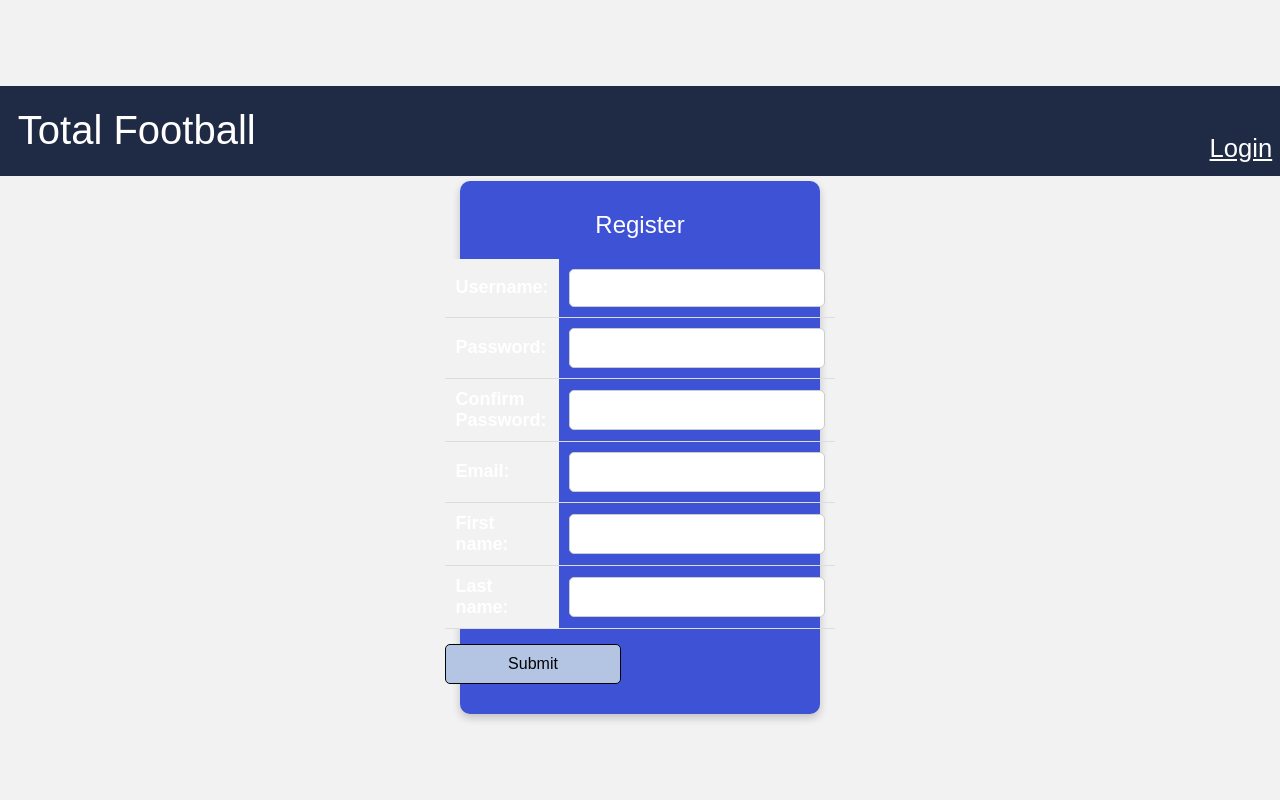
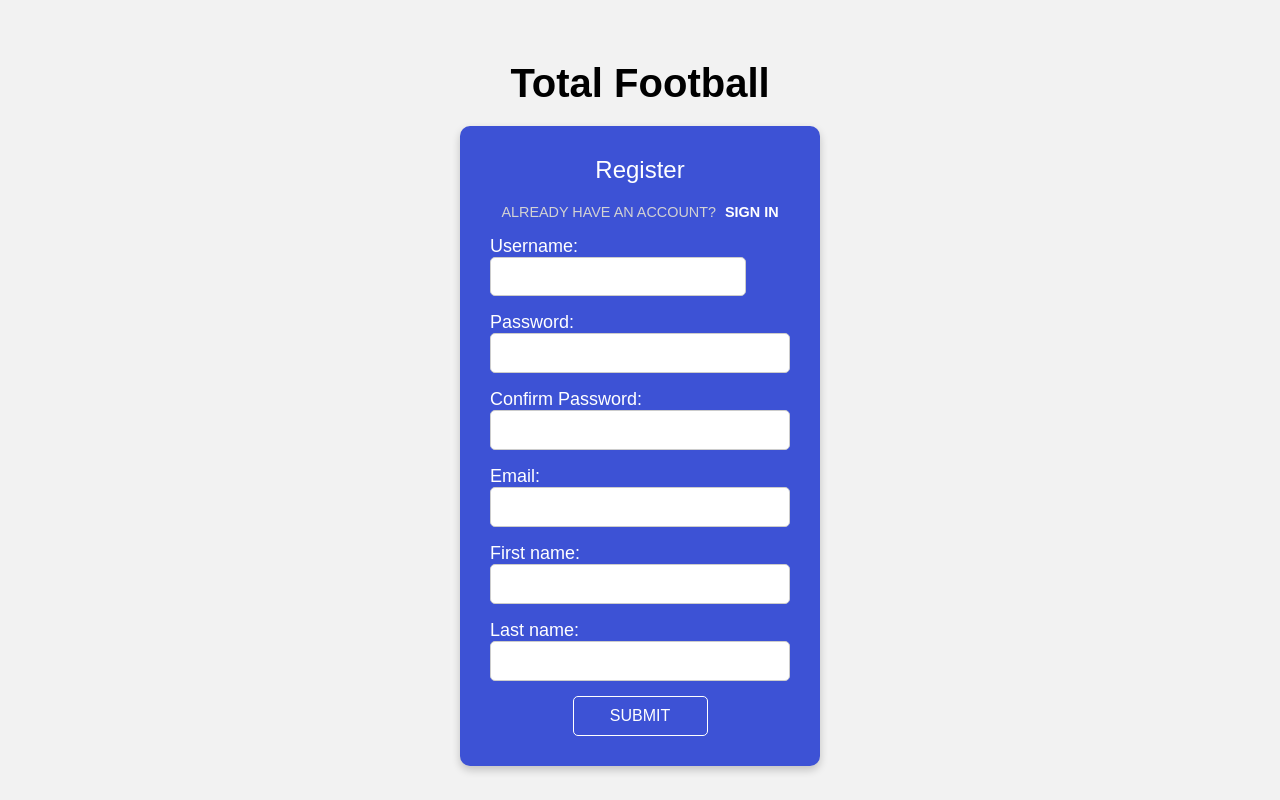
Before and after one commit to AniMani05/Total-Football, a Django app: page /register in a window 1280 px wide. Run offline with Django 5.2, Linux system fonts and the light colour scheme.

Commit message:
Improved UI for register page

```diff
--- a/totalfootball/static/login.css
+++ b/totalfootball/static/login.css
@@ -12,6 +12,7 @@ body {
     padding-left: 10px;
 }
 
+input[type="email"],
 input[type="text"],
 input[type="password"] {
     width: 100%;
@@ -76,7 +77,6 @@ button {
     justify-content: center;
     padding-left: 10px;
     flex-direction: column;
-    margin-top: 5px;
 }
 
 #id_page_name {
@@ -85,7 +85,7 @@ button {
 }
 
 .input-container {
-    margin-top: 5px;
+    margin-top: 2px;
     display: flex;
 }
 
@@ -130,7 +130,7 @@ input {
 
 .inner_post {
     display: block;
-    padding-bottom: 10px;
+    padding-bottom: 5px;
     font-size: 18px;
 }
 
@@ -252,6 +252,12 @@ table input {
     justify-content: space-between;
 }
 
+.submit-button-container {
+    display: flex;
+    justify-content: center; /* Center-aligns the button horizontally */
+    margin-top: 15px;
+}
+
 button {
     padding: 10px;
     width: 45%;
@@ -273,6 +279,10 @@ form p {
     text-align: left;
 }
 
+#id_submit_button {
+    align-self: center;
+}
+
 #id_register_button {
     padding: 10px;
     width: 45%;
@@ -287,3 +297,23 @@ form p {
 #id_register_button:hover {
     background-color: #7390C4; /* Darker green on hover */
 }
+
+.account-text {
+    text-align: center; /* Center-aligns the whole text block */
+    font-size: 0.9rem;
+    color: #d3d3d3;
+}
+
+.account-text span {
+    margin-right: 5px; /* Adds space between the text and the link */
+}
+
+.account-text a {
+    color: #fff;
+    font-weight: bold;
+    text-decoration: none;
+}
+
+.account-text a:hover {
+    text-decoration: underline;
+}
--- a/totalfootball/templates/register.html
+++ b/totalfootball/templates/register.html
@@ -7,35 +7,17 @@
     </head>
 
     <body>
-        <div class="header-box" id="id_header_div">
-            <div class="centered" id="id_site_name">Total Football</div>
-            <div class="bottom" id="id_login_link">
-                <a href="/login">Login</a>
-            </div>
-        </div>
+        <h1 class="bold">Total Football</h1>
         <div class="loginform">
             <div id="id_page_name">Register</div>
+            <div class="account-text">
+                <span>ALREADY HAVE AN ACCOUNT?</span>
+                <a href="{% url 'login' %}">SIGN IN</a>
+            </div>
             <form method="post" action="{% url 'register' %}">
                 {% csrf_token %}
-                <table>
-                    {% for field in form %}
-                        <tr>
-                            <th>{{ field.label_tag }}</th>
-                            <td>
-                                {{ field }}
-                                {% if field.errors %}
-                                    <div class="error">
-                                        <ul class="errorlist">
-                                            {{ field.errors }}
-                                        </ul>
-                                    </div>
-                                {% endif %}
-                            </td>
-                        </tr>
-                    {% endfor %}
-                </table>
-                <button class="submitbutton" id="id_register_button">Submit</button>
-            </form>
+
+                {{ form.as_p }}
 
                 {% for error in form.non_field_errors %}
                     <p class="error">
@@ -44,6 +26,11 @@
                         </ul>
                     </p>
                 {% endfor %}
+
+                <div class="submit-button-container">
+                    <button type="submit" class="submitbutton" id="id_submit_button">SUBMIT</button>
+                </div>
+            </form>
         </div>
     </body>
 </html>
```
Lines whose indentation alone changed are shown as unchanged.
